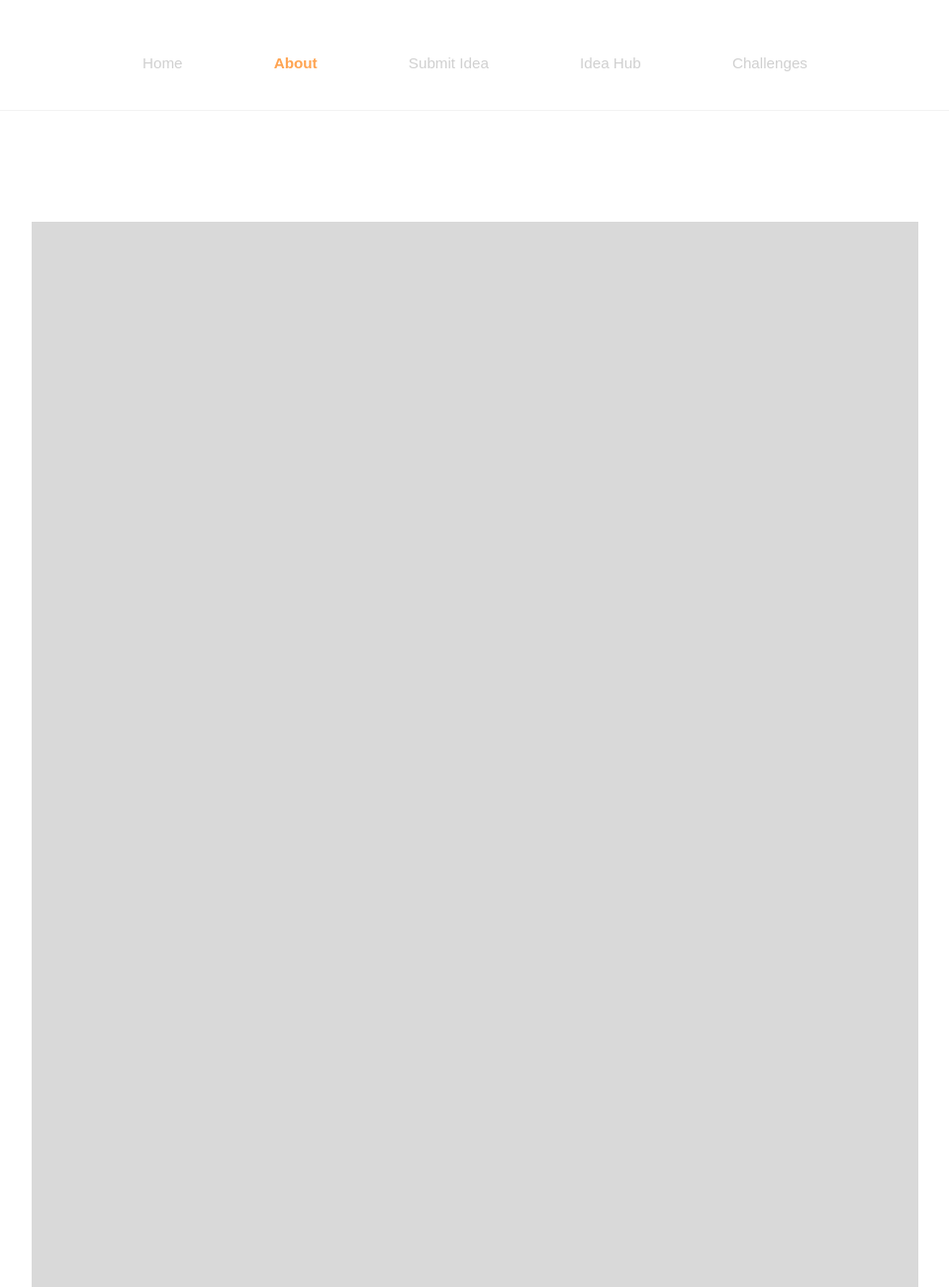
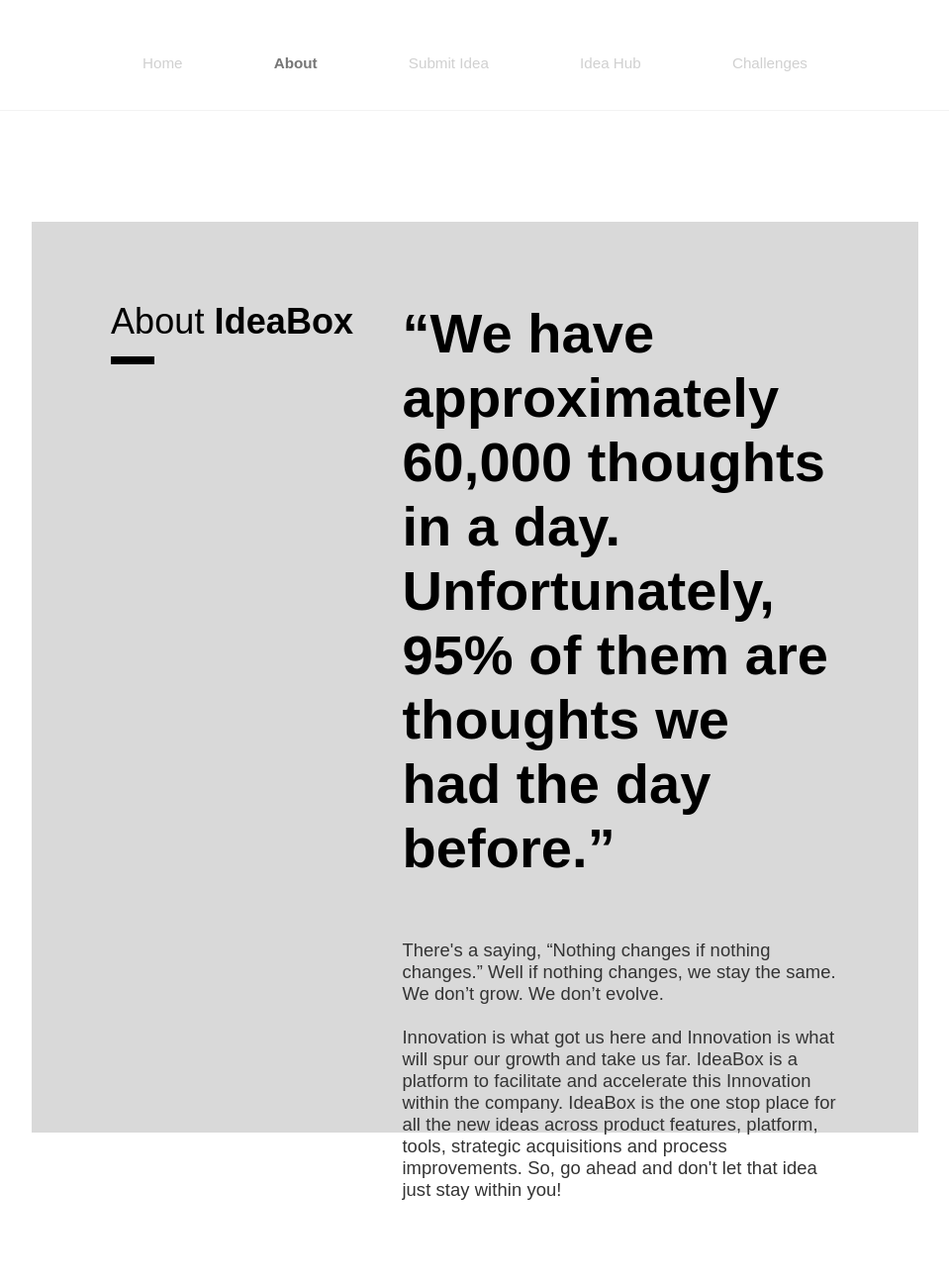
Before and after one commit to rishabhmishra2/IdeaBox-Ver-2.0, a plain HTML site: page about.html in a window 1280 px wide. Shown: the top 1300 px of the page at 99% size, without its empty margins (160-1119 px from the left). Drawn offline with Linux system fonts and the light colour scheme.

Commit message:
added about page banner

```diff
--- a/about.html
+++ b/about.html
@@ -45,16 +45,46 @@
   <div class="mainContainerParent" role="main" id="aboutPageBanner">
     <div class="mainContainer">
       <div class="aboutBannerLeft">
-
+        <div class="aboutBannerHeader">
+          <!-- About IdeaBox -->
+          About <b>IdeaBox</b>
+        </div>
+        <div class="aboutBannerHeaderLine"></div>
       </div>
       <div class="aboutBannerRight">
-
+        <div class="aboutBannerRightMainBoldText">
+          “We have approximately 60,000 thoughts in a day. Unfortunately, 95% of them are thoughts we had the day
+          before.”
+        </div>
+        <div class="aboutBannerRightMainSubText">
+          There's a saying, “Nothing changes if nothing changes.” Well if nothing changes, we stay the same. We don’t
+          grow. We don’t evolve.
+          <br><br>
+          Innovation is what got us here and Innovation is what will spur our growth and take us far. IdeaBox is a
+          platform to facilitate and accelerate this Innovation within the company. IdeaBox is the one stop place for
+          all the new ideas across product features, platform, tools, strategic acquisitions and process improvements.
+          So, go ahead and don't let that idea just stay within you!
+        </div>
       </div>
     </div>
 
   </div>
 
   <!-- mainContainer ends -->
+
+
+  <!-- programStructure starts -->
+  <div class="programStructure">
+
+    <div class="programStructureHead">
+
+    </div>
+
+  </div>
+
+
+
+  <!-- programStructure ends -->
 
 
   <!-- footer starts -->
--- a/static/css/aboutPageStyle.css
+++ b/static/css/aboutPageStyle.css
@@ -89,7 +89,7 @@ html, body{
 }
 
 .activeNavHead {
-  color: #ffa451;
+  color: #767676;
   font-family: 'Product Sans', sans-serif;
   font-weight: 700;
 }
@@ -104,11 +104,11 @@ html, body{
   width: 100vw;
   /* background-color: red; */
   margin-top: 14rem;
-  margin-bottom: 12.5rem;
+  margin-bottom: 20rem;
 }
 
 .mainContainer {
-  height: 70rem;
+  height: 57.5rem;
   width: 70%;
   background-color: #D9D9D9;
   margin-left: auto;
@@ -122,20 +122,60 @@ html, body{
 
 .aboutBannerLeft {
   height: 100%;
-  width: 45%;
+  width: 40%;
   /* background-color: green; */
 }
 
 .aboutBannerRight {
   height: 100%;
-  width: 55%;
+  width: 60%;
   /* background-color: palegoldenrod; */
 }
 
+.aboutBannerHeader {
+  color: #000;
+  font-family: 'Product Sans', sans-serif;
+  /* font-weight: 700; */
+  letter-spacing: 0.005rem;
+  font-size: 2.25rem;
+}
+
+.aboutBannerHeaderLine {
+  width: 2.75rem;
+  height: 0.5rem;
+  background-color: #000;
+  margin-top: 0.85rem;
+}
+
+.aboutBannerRightMainBoldText {
+  color: #000;
+  font-family: 'Product Sans', sans-serif;
+  font-weight: 700;
+  letter-spacing: 0.005rem;
+  font-size: 3.5rem;
+}
+
+.aboutBannerRightMainSubText {
+  color: #333;
+  font-family: 'Product Sans', sans-serif;
+  letter-spacing: 0.005rem;
+  font-size: 1.15rem;
+  margin-top: 3.75rem;
+}
+
+/* mainContainer ends */
 
 
+/* programStructure starts */
 
-/* mainContainer ends */
+.programStructure {
+  width: 100%;
+  height: 90rem;
+  /* background-color: red; */
+}
+
+
+/* programStructure ends */
 
 
 /* footer starts */
```
Also changed, not shown: static/css/style.css (+25 -0 lines).
